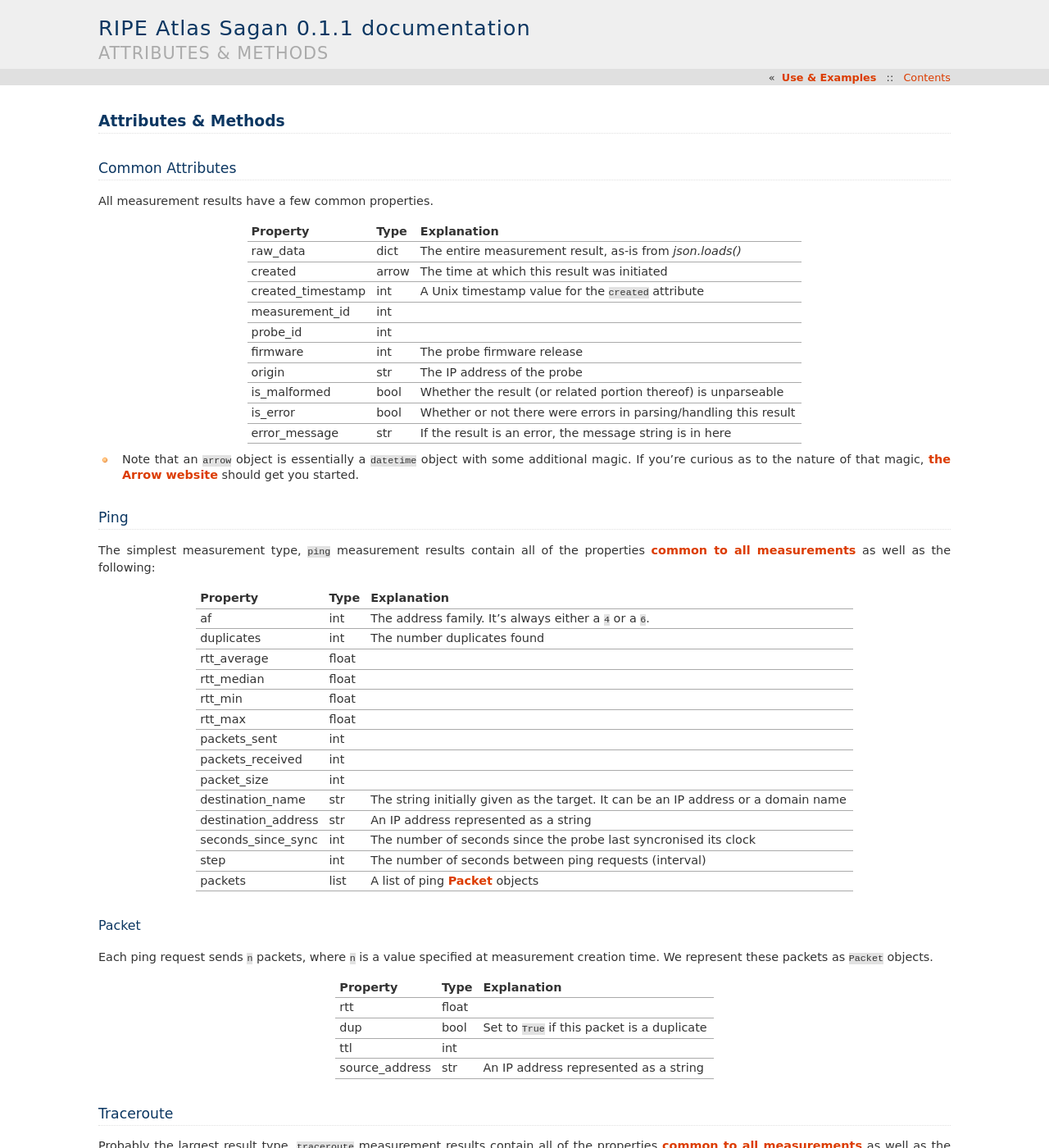
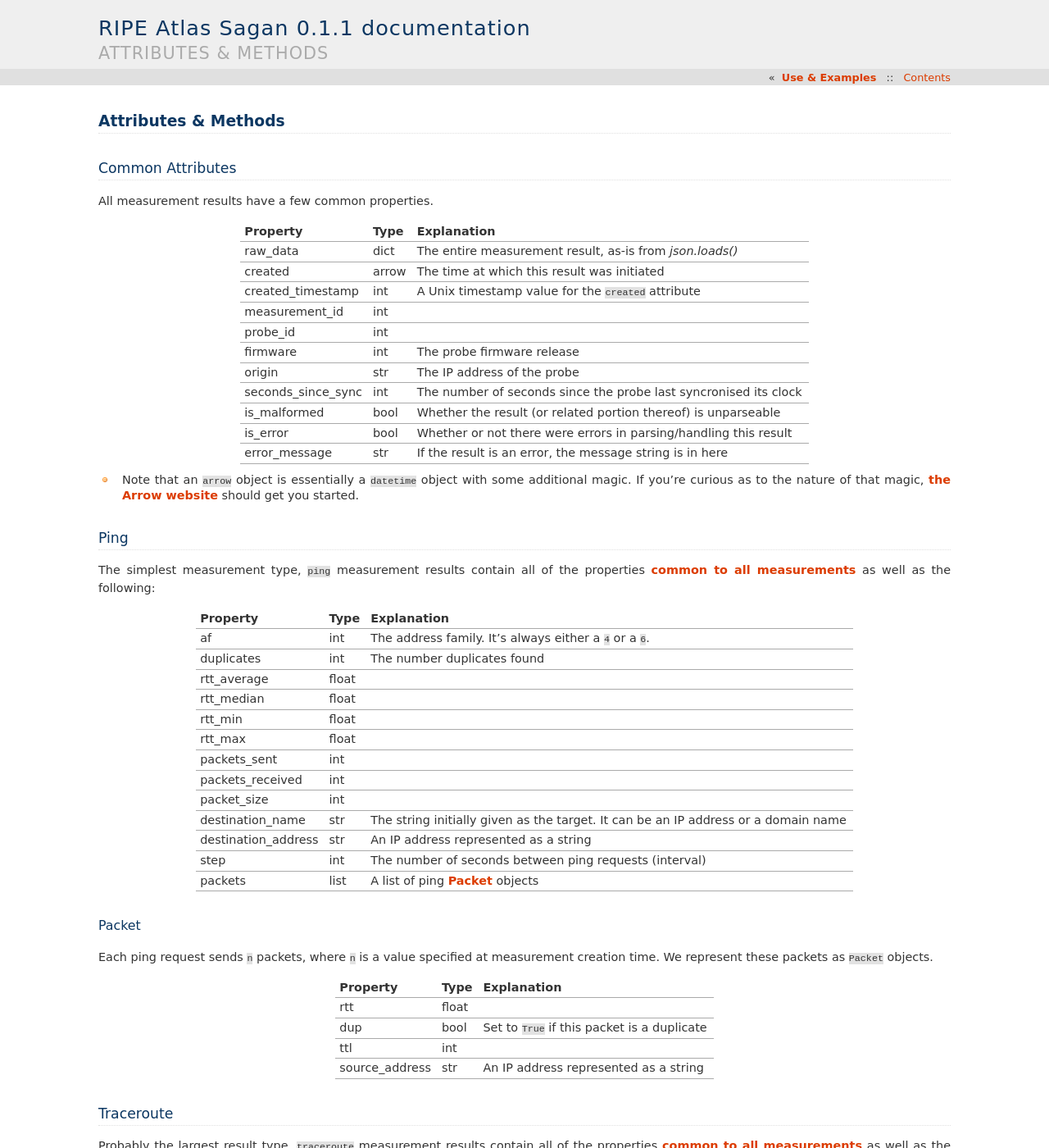
Before and after one commit to RIPE-NCC/ripe-atlas-sagan, a Sphinx documentation site: the page built from docs/types.rst, in a window 1280 px wide and 1400 px high. Shown: the whole window at 82% size. Built offline with Sphinx 7.4.7, drawn with Linux system fonts in a browser that asks for light colours; part of the change alters nothing that is shown.

```diff
--- a/docs/types.rst
+++ b/docs/types.rst
@@ -21,6 +21,7 @@ measurement_id         int
 probe_id               int
 firmware               int       The probe firmware release
 origin                 str       The IP address of the probe
+seconds_since_sync     int       The number of seconds since the probe last syncronised its clock
 is_malformed           bool      Whether the result (or related portion thereof) is unparseable
 is_error               bool      Whether or not there were errors in parsing/handling this result
 error_message          str       If the result is an error, the message string is in here
@@ -55,7 +56,6 @@ packets_received       int
 packet_size            int
 destination_name       str    The string initially given as the target.  It can be an IP address or a domain name
 destination_address    str    An IP address represented as a string
-seconds_since_sync     int    The number of seconds since the probe last syncronised its clock
 step                   int    The number of seconds between ping requests (interval)
 packets                list   A list of ping :ref:`ping-packet` objects
 =====================  =====  ===================================================================================
```
